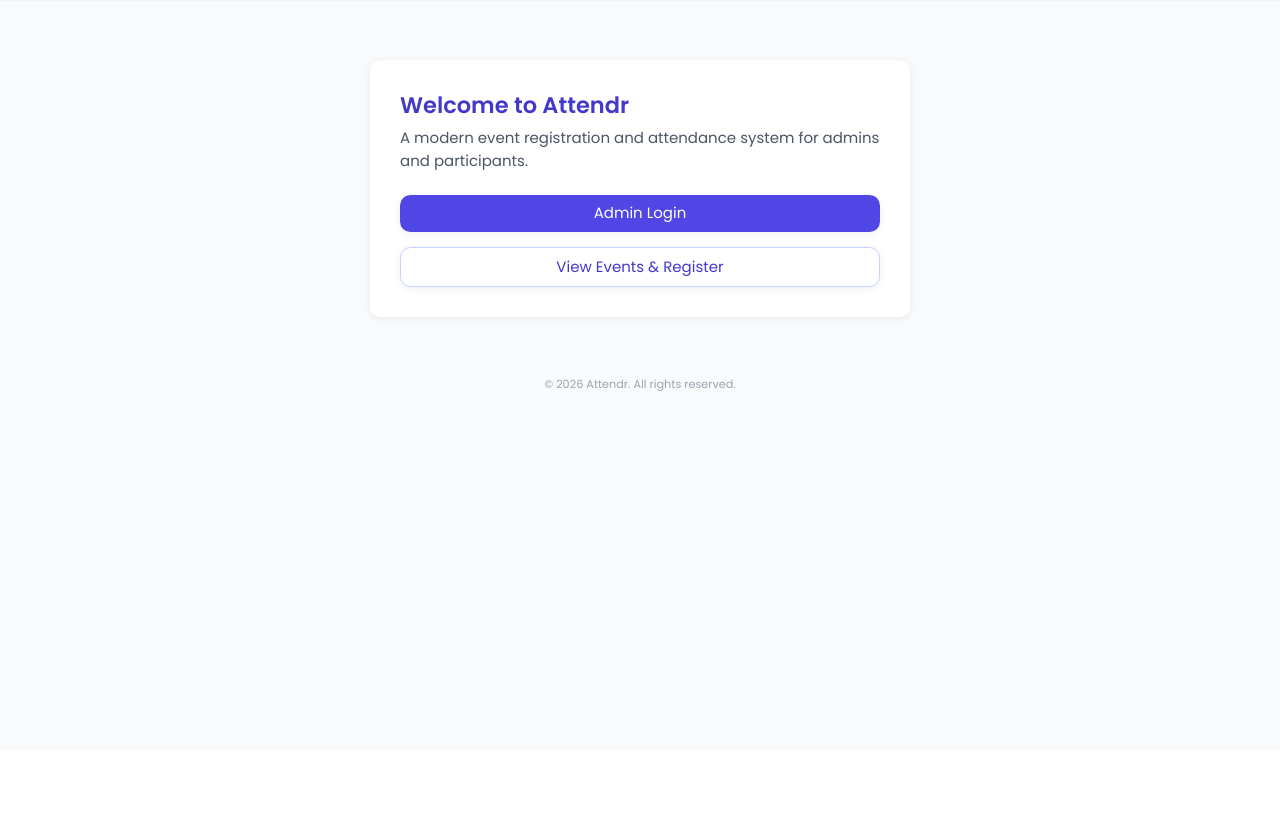
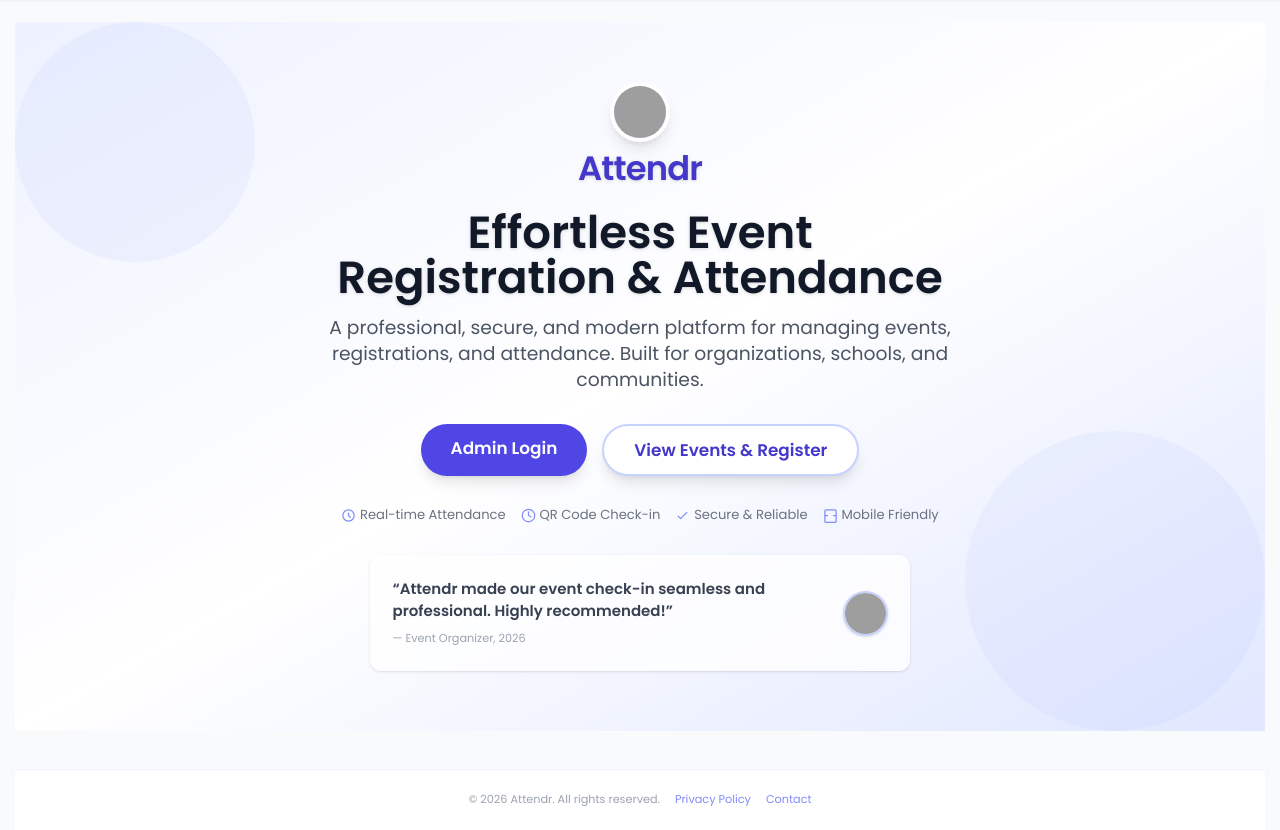
Before and after one commit to kingjrm/Attendr, a PHP site: page /index.php in a window 1280 px wide. Shown: the part 49-879 px from the top of the page. Before the commit the page ends 440 px from the top, so only its background shows below. Run offline with PHP 8.4, Linux system fonts and the light colour scheme; some libraries are stand-ins or nearby versions; grey boxes are pictures that could not be loaded.

Commit message:
index enhancement

```diff
--- a/index.php
+++ b/index.php
@@ -1,14 +1,47 @@
 <?php
 include 'includes/header.php';
 ?>
-<div class="max-w-xl mx-auto mt-16 p-8 bg-white shadow-soft rounded-soft">
-    <h1 class="text-2xl font-semibold mb-2 text-indigo-700">Welcome to Attendr</h1>
-    <p class="mb-6 text-gray-600">A modern event registration and attendance system for admins and participants.</p>
-    <div class="flex flex-col gap-4">
-        <a href="/Attendr/auth/login.php" class="block w-full text-center py-2 px-4 bg-indigo-600 text-white rounded-soft shadow-soft hover:bg-indigo-700 transition">Admin Login</a>
-        <a href="/Attendr/participant/events.php" class="block w-full text-center py-2 px-4 bg-white border border-indigo-200 text-indigo-700 rounded-soft shadow-soft hover:bg-indigo-50 transition">View Events & Register</a>
+<section class="relative min-h-[80vh] flex flex-col justify-center items-center bg-gradient-to-br from-indigo-50 via-white to-indigo-100 py-16 px-4">
+    <div class="absolute inset-0 pointer-events-none select-none">
+        <svg class="absolute top-0 left-0 w-64 h-64 opacity-20 text-indigo-200" fill="currentColor" viewBox="0 0 400 400"><circle cx="200" cy="200" r="200"/></svg>
+        <svg class="absolute bottom-0 right-0 w-80 h-80 opacity-10 text-indigo-300" fill="currentColor" viewBox="0 0 400 400"><circle cx="200" cy="200" r="200"/></svg>
     </div>
-</div>
+    <div class="relative z-10 max-w-2xl w-full mx-auto text-center">
+        <div class="flex flex-col items-center gap-2 mb-6">
+            <img src="https://cdn-icons-png.flaticon.com/512/3135/3135715.png" alt="Attendr Logo" class="w-16 h-16 rounded-full shadow-lg border-4 border-white bg-indigo-100">
+            <span class="text-4xl font-extrabold text-indigo-700 tracking-tight drop-shadow">Attendr</span>
+        </div>
+        <h1 class="text-3xl md:text-5xl font-bold mb-4 text-gray-900 leading-tight drop-shadow">Effortless Event Registration & Attendance</h1>
+        <p class="mb-8 text-gray-600 text-lg md:text-xl font-medium">A professional, secure, and modern platform for managing events, registrations, and attendance. Built for organizations, schools, and communities.</p>
+        <div class="flex flex-col sm:flex-row justify-center gap-4 mb-8">
+            <a href="/Attendr/auth/login.php" class="inline-block py-3 px-8 bg-indigo-600 text-white rounded-full shadow-lg hover:bg-indigo-700 transition font-semibold text-lg">Admin Login</a>
+            <a href="/Attendr/participant/events.php" class="inline-block py-3 px-8 bg-white border-2 border-indigo-200 text-indigo-700 rounded-full shadow-lg hover:bg-indigo-50 transition font-semibold text-lg">View Events & Register</a>
+        </div>
+        <div class="flex flex-wrap justify-center gap-4 text-sm text-gray-500 mb-8">
+            <span class="inline-flex items-center gap-1"><svg class="w-4 h-4 text-indigo-400" fill="none" stroke="currentColor" stroke-width="2" viewBox="0 0 24 24"><path stroke-linecap="round" stroke-linejoin="round" d="M12 8v4l3 3m6-3a9 9 0 11-18 0 9 9 0 0118 0z"/></svg> Real-time Attendance</span>
+            <span class="inline-flex items-center gap-1"><svg class="w-4 h-4 text-indigo-400" fill="none" stroke="currentColor" stroke-width="2" viewBox="0 0 24 24"><circle cx="12" cy="12" r="10"/><path stroke-linecap="round" stroke-linejoin="round" d="M12 6v6l4 2"/></svg> QR Code Check-in</span>
+            <span class="inline-flex items-center gap-1"><svg class="w-4 h-4 text-indigo-400" fill="none" stroke="currentColor" stroke-width="2" viewBox="0 0 24 24"><path stroke-linecap="round" stroke-linejoin="round" d="M5 13l4 4L19 7"/></svg> Secure & Reliable</span>
+            <span class="inline-flex items-center gap-1"><svg class="w-4 h-4 text-indigo-400" fill="none" stroke="currentColor" stroke-width="2" viewBox="0 0 24 24"><path stroke-linecap="round" stroke-linejoin="round" d="M3 7v4a1 1 0 001 1h3m10 0h3a1 1 0 001-1V7m-1-4H5a2 2 0 00-2 2v16a2 2 0 002 2h14a2 2 0 002-2V5a2 2 0 00-2-2z"/></svg> Mobile Friendly</span>
+        </div>
+        <div class="bg-white/80 rounded-xl shadow p-6 mt-6 max-w-xl mx-auto">
+            <div class="flex flex-col md:flex-row gap-4 items-center justify-center">
+                <div class="flex-1 text-left">
+                    <p class="text-gray-700 font-semibold mb-1">“Attendr made our event check-in seamless and professional. Highly recommended!”</p>
+                    <span class="text-xs text-gray-400">— Event Organizer, 2026</span>
+                </div>
+                <img src="https://randomuser.me/api/portraits/men/32.jpg" alt="Testimonial" class="w-12 h-12 rounded-full border-2 border-indigo-200 shadow">
+            </div>
+        </div>
+    </div>
+</section>
+<footer class="w-full bg-white border-t border-indigo-50 py-6 mt-10 text-center text-xs text-gray-400">
+    <div class="flex flex-col md:flex-row justify-center items-center gap-4">
+        <span>&copy; <?php echo date('Y'); ?> Attendr. All rights reserved.</span>
+        <a href="#" class="text-indigo-400 hover:underline">Privacy Policy</a>
+        <a href="#" class="text-indigo-400 hover:underline">Contact</a>
+    </div>
+</footer>
 <?php
-include 'includes/footer.php';
+// Remove duplicate footer include since custom footer is above
+// include 'includes/footer.php';
 ?>
```
